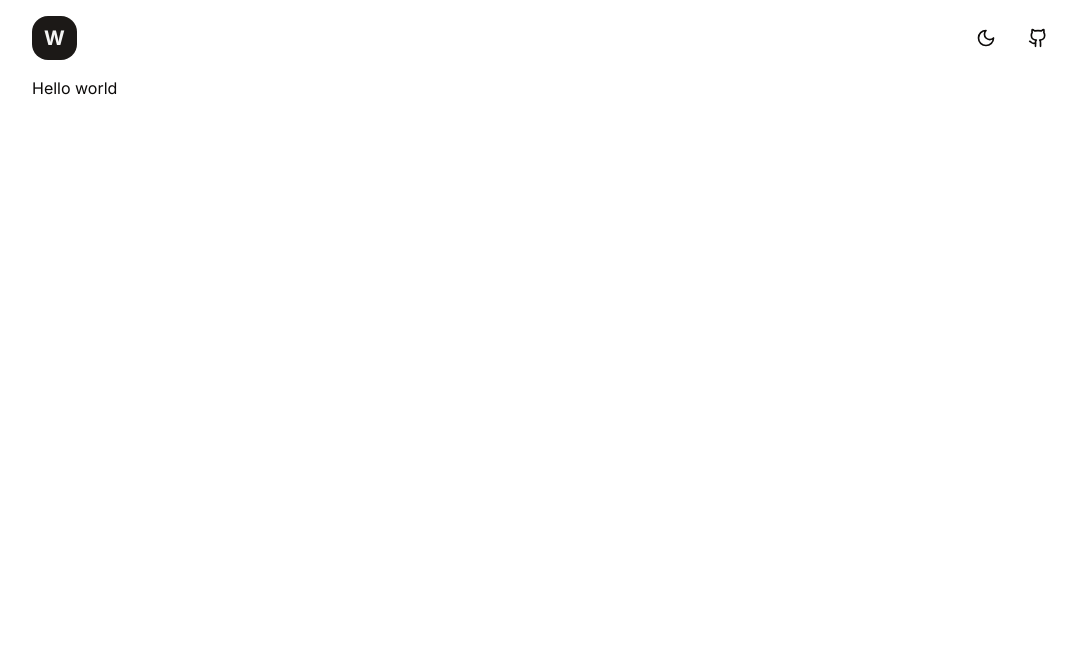
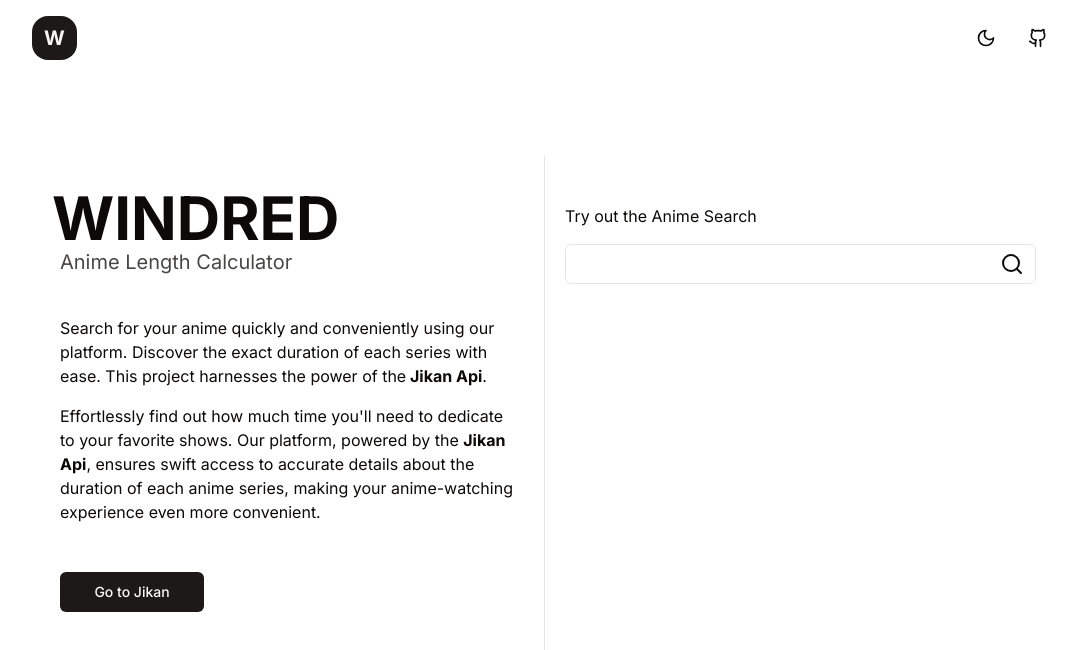
Before and after one commit to SidneyRoberto9/windred, a Next.js app: page / in a window 1280 px wide. Shown: the top 650 px of the page, without its empty margins (96-1173 px from the left). Built offline with nearby package versions, Linux system fonts and the light colour scheme.

Commit message:
📦 refactor: Create anime search input

```diff
--- a/src/app/layout.tsx
+++ b/src/app/layout.tsx
@@ -19,8 +19,7 @@ export const metadata: Metadata = {
 export default function RootLayout({ children }: PropsWithChildren) {
   return (
     <html lang="en">
-      <body
-        className={cn('min-h-screen max-w-5xl bg-background antialiased m-auto', inter.className)}>
+      <body className={inter.className}>
         <ThemeProvider attribute="class" defaultTheme="light" disableTransitionOnChange>
           <Header />
           {children}
--- a/src/app/page.tsx
+++ b/src/app/page.tsx
@@ -1,7 +1,11 @@
+import { AnimeSearch } from '@/components/AnimeSearch';
+import { Info } from '@/components/Info';
+
 export default function Page() {
   return (
-    <main>
-      <h1>Hello world</h1>
+    <main className="my-20 h-[70vh] w-full grid grid-cols-2 divide-x">
+      <Info />
+      <AnimeSearch />
     </main>
   );
 }
--- /dev/null
+++ b/src/components/AnimeSearch.tsx
@@ -0,0 +1,99 @@
+'use client';
+
+import { DurationView } from '@/components/DurationView';
+import { Input } from '@/components/ui/input';
+import { searchAnime } from '@/lib/jikan';
+import { TimeString } from '@/model/Duration';
+import { JK } from '@/model/Jikan';
+import { getDuration } from '@/util/duration';
+import { getTimeString } from '@/util/time';
+import { AlertTriangle, Search } from 'lucide-react';
+import { KeyboardEvent, useRef, useState } from 'react';
+
+export function AnimeSearch() {
+  const [duration, setDuration] = useState<TimeString | null | undefined>(null);
+  const [animes, setAnimes] = useState<JK[]>([]);
+  const query = useRef<HTMLInputElement>(null);
+
+  async function handleSearch() {
+    const queryValue: string = query.current?.value as string;
+    const { data } = await searchAnime(queryValue);
+
+    setAnimes(data.data);
+  }
+
+  async function handleEnter(e: KeyboardEvent<HTMLInputElement>) {
+    if (e.code !== 'Enter') {
+      setAnimes([]);
+      setDuration(null);
+      return;
+    }
+
+    await handleSearch();
+  }
+
+  async function handleCalculate(selectedAnime: JK) {
+    const durationString = selectedAnime.duration;
+    const episodes = selectedAnime.episodes;
+
+    const duration = getDuration(durationString, episodes);
+    console.log(duration);
+
+    if (duration !== null) {
+      const timeString = getTimeString(duration, episodes);
+      setDuration(timeString);
+
+      if (query.current) {
+        query.current.value = '';
+      }
+    } else {
+      setDuration(undefined);
+    }
+
+    setAnimes([]);
+  }
+
+  return (
+    <section className="flex flex-col py-8 px-5">
+      <p className="py-4">Try out the Anime Search</p>
+      <div className="w-full relative">
+        <Search
+          className="w-6 h-6 absolute top-0 bottom-0 my-auto right-3 cursor-pointer"
+          onClick={handleSearch}
+        />
+        <Input type="text" ref={query} onKeyDown={handleEnter} />
+      </div>
+      {animes.length > 0 && (
+        <div className="flex flex-col mt-2 ">
+          {animes.map((anime) => (
+            <div
+              key={anime.mal_id}
+              onClick={() => handleCalculate(anime)}
+              className="border w-full cursor-pointer">
+              <div className="grid grid-cols-5 gap-4 overflow-hidden p-2 ">
+                <img
+                  alt={anime.title}
+                  src={anime.images.webp.image_url}
+                  className="w-full h-14 object-cover"
+                />
+                <h1 className="my-auto col-span-4 text-left text-sm">{anime.title}</h1>
+              </div>
+            </div>
+          ))}
+        </div>
+      )}
+
+      {duration !== null && duration !== undefined && <DurationView data={duration} />}
+      {duration === undefined && (
+        <div className="flex flex-col items-center justify-center h-64 gap-2 text-sm opacity-75">
+          <AlertTriangle className="w-20 h-20" />
+          <div className="flex flex-col items-center">
+            <p>Unfinished Anime</p>
+            <p>or</p>
+            <p>Invalid number of Episodes</p>
+          </div>
+        </div>
+      )}
+    </section>
+  );
+}
--- /dev/null
+++ b/src/components/DurationView.tsx
@@ -0,0 +1,31 @@
+import { TimeString } from '@/model/Duration';
+import React from 'react';
+
+interface DurationViewProps {
+  data: TimeString;
+}
+
+export function DurationView({ data }: DurationViewProps) {
+  return (
+    <div className="flex flex-col gap-2 my-8">
+      <p className="sm:block flex flex-col items-center">
+        No of Episodes <strong>{data.num}</strong>
+      </p>
+      <p className="sm:block flex flex-col items-center">
+        Total Duration <strong>{data.total}</strong>
+      </p>
+      <p className="sm:block flex flex-col items-center">
+        At 1.25x <strong>{data['1.25']}</strong>
+      </p>
+      <p className="sm:block flex flex-col items-center">
+        At 1.50x <strong>{data['1.5']}</strong>
+      </p>
+      <p className="sm:block flex flex-col items-center">
+        At 1.75x <strong>{data['1.75']}</strong>
+      </p>
+      <p className="sm:block flex flex-col items-center">
+        At 2.00x <strong>{data['2']}</strong>
+      </p>
+    </div>
+  );
+}
```
